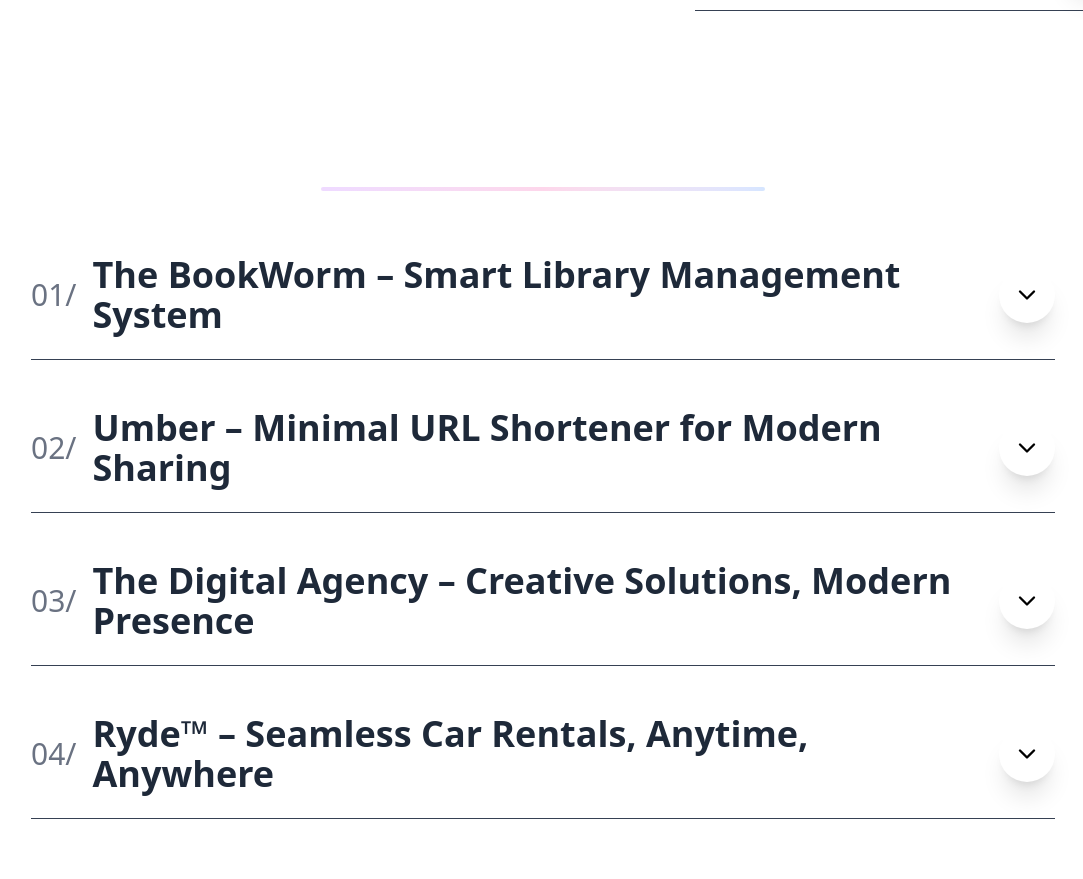
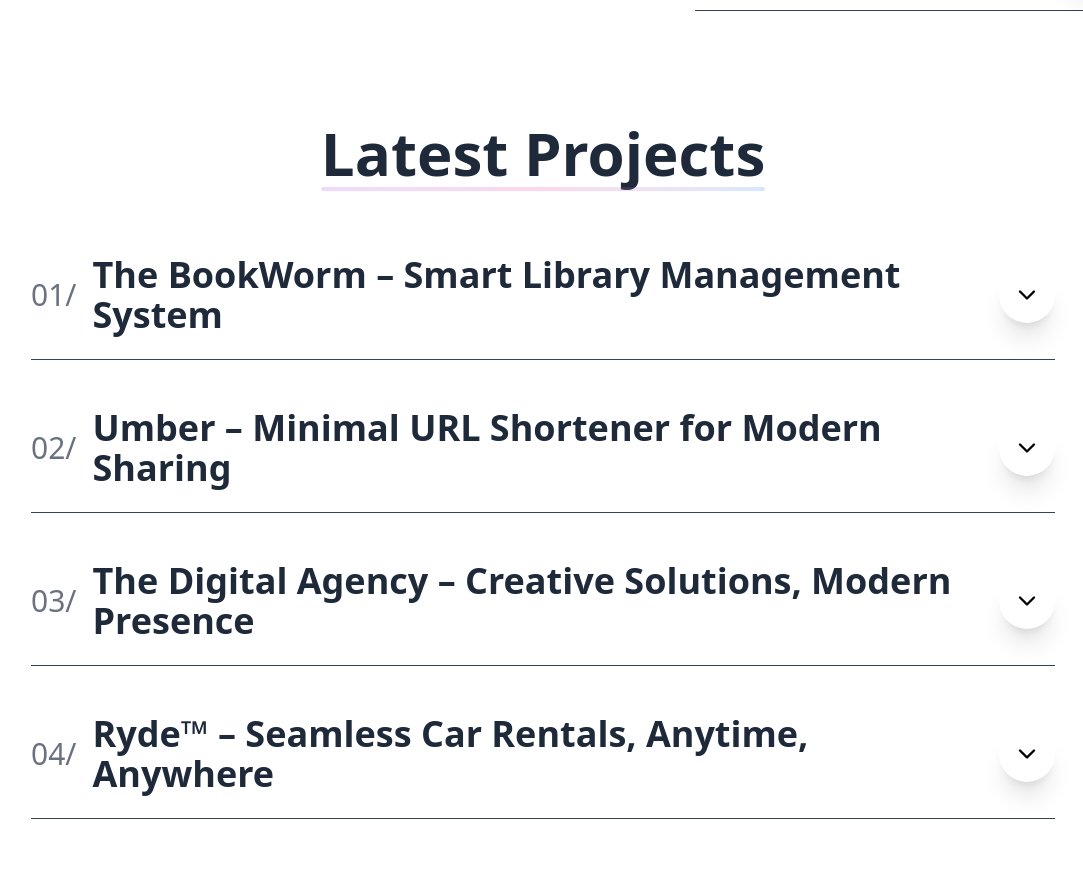
Before and after one commit to SanDiego2049/personal-portfolio, a React (Vite) app: page / in a window 1280 px wide. Shown: the part 1280-2159 px from the top of the page, without its empty margins (97-1180 px from the left). Built offline with nearby package versions, Linux system fonts and the light colour scheme.

Commit message:
Update LatestProjects.jsx

```diff
--- a/src/components/LatestProjects.jsx
+++ b/src/components/LatestProjects.jsx
@@ -55,7 +55,7 @@
     >
       {/* Section Title */}
       <div className="relative mb-12 text-center">
-        <h2 className="text-4xl sm:text-5xl md:text-6xl font-extrabold relative inline-block text-white">
+        <h2 className="text-4xl sm:text-5xl md:text-6xl font-extrabold relative inline-block">
           Latest Projects
           <span className="absolute -bottom-2 left-0 w-full h-1 bg-gradient-to-r from-purple-500 via-pink-500 to-blue-500 opacity-20 rounded-full"></span>
         </h2>
```
